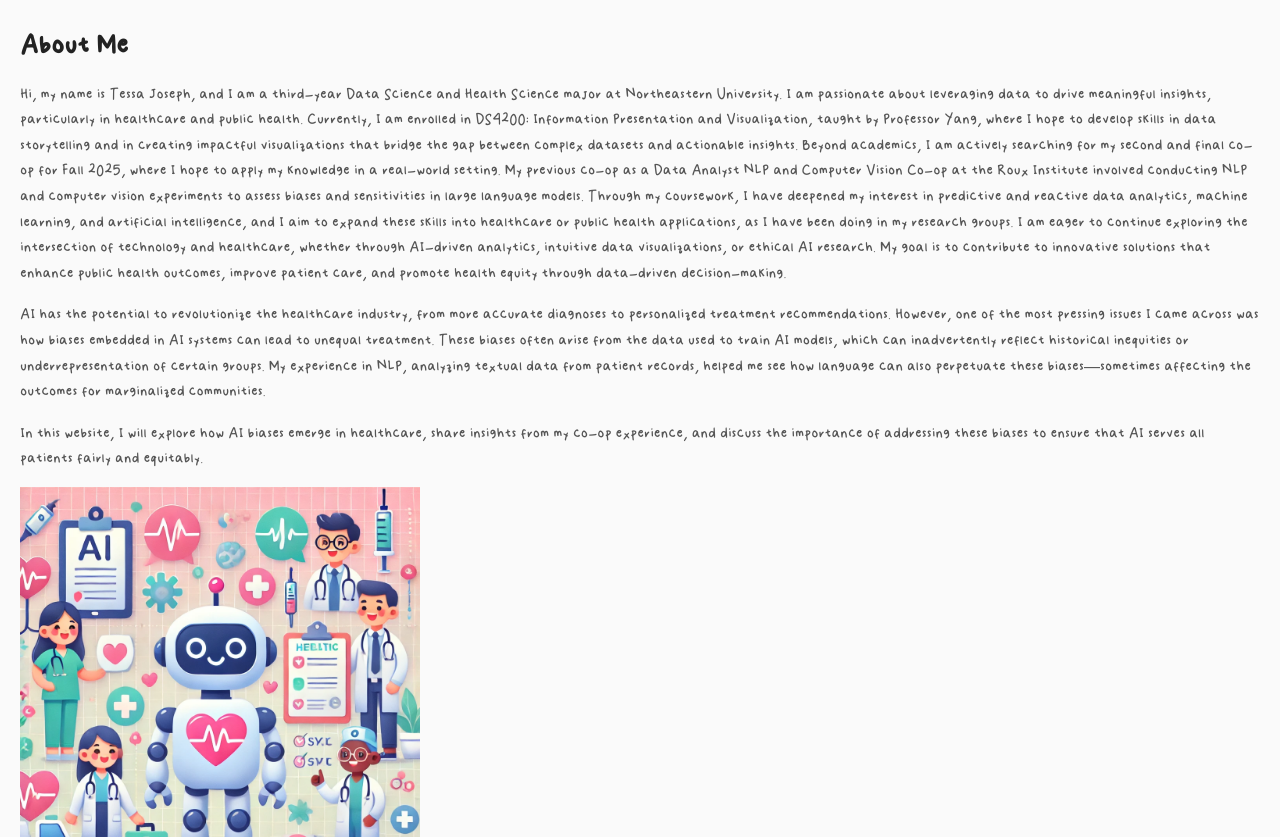
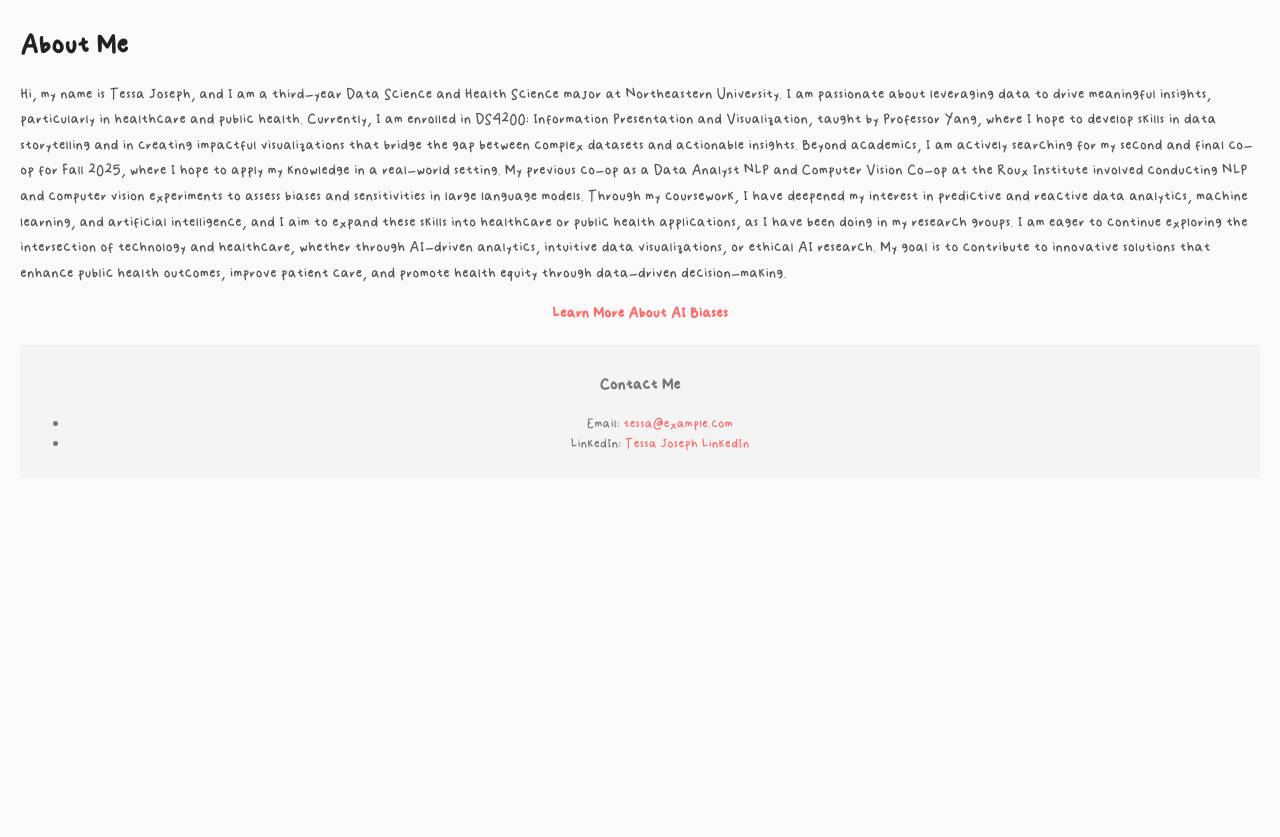
Before and after one commit to tessjoseph/tessjoseph.github.io, a plain HTML site: page index.html in a window 1280 px wide. Shown: the part 115-952 px from the top of the page. After the commit the page ends 800 px from the top, so only its background shows below. Drawn offline with Linux system fonts and the light colour scheme; a script that the page names is missing; a web font is replaced by a local one.

Commit message:
Update index.html

```diff
--- a/index.html
+++ b/index.html
@@ -19,14 +19,6 @@
 Beyond academics, I am actively searching for my second and final co-op for Fall 2025, where I hope to apply my knowledge in a real-world setting. My previous co-op as a Data Analyst NLP and Computer Vision Co-op at the Roux Institute involved conducting NLP and computer vision experiments to assess biases and sensitivities in large language models. Through my coursework, I have deepened my interest in predictive and reactive data analytics, machine learning, and artificial intelligence, and I aim to expand these skills into healthcare or public health applications, as I have been doing in my research groups.
 I am eager to continue exploring the intersection of technology and healthcare, whether through AI-driven analytics, intuitive data visualizations, or ethical AI research. My goal is to contribute to innovative solutions that enhance public health outcomes, improve patient care, and promote health equity through data-driven decision-making.
 
-        </p>
-        <p>
-            AI has the potential to revolutionize the healthcare industry, from more accurate diagnoses to personalized treatment recommendations. However, one of the most pressing issues I came across was how biases embedded in AI systems can lead to unequal treatment. These biases often arise from the data used to train AI models, which can inadvertently reflect historical inequities or underrepresentation of certain groups. My experience in NLP, analyzing textual data from patient records, helped me see how language can also perpetuate these biases—sometimes affecting the outcomes for marginalized communities.
-        </p>
-        <p>
-            In this website, I will explore how AI biases emerge in healthcare, share insights from my co-op experience, and discuss the importance of addressing these biases to ensure that AI serves all patients fairly and equitably.
-        </p>
-        <img src="aihealthcare.png" alt="AI in healthcare" width="400">
     </section>
 
     <!-- Additional Page Link -->
```
